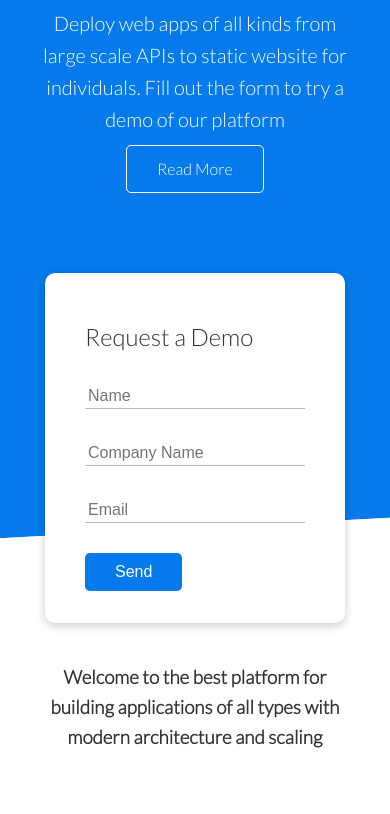
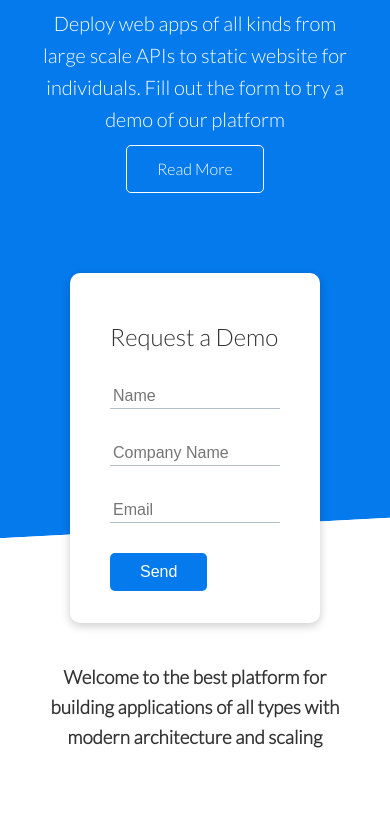
Before and after one commit to ahmmed-shakil/loruki, a plain HTML site: page index.html in a window 390 px wide. Shown: the part 278-1092 px from the top of the page. Drawn offline with Linux system fonts and the light colour scheme.

Commit message:
Form responsive

```diff
--- a/css/responsive.css
+++ b/css/responsive.css
@@ -14,7 +14,7 @@
       }
     .showcase-form{
         justify-self: center;
-        margin: auto;
+        margin: 0 auto;
         animation: slideInFromBottom 1s ease-in;
     }
     .cli .grid > *:first-child {
@@ -39,7 +39,7 @@
         background-color: rgba(0, 0, 0, 0.1);
       }
       .showcase-form {
-        width: 300px;
+        width: 250px;
       }
     .footer .grid{
         justify-items: stretch;
```
